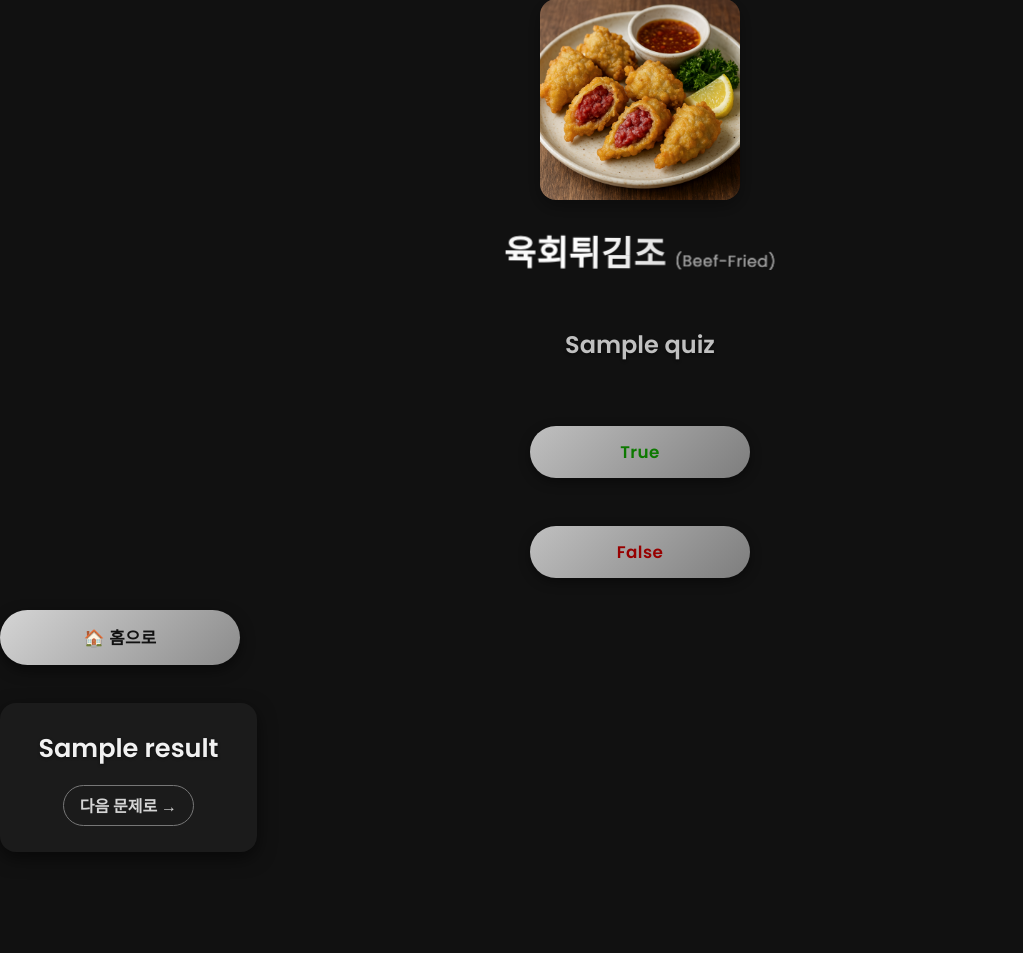
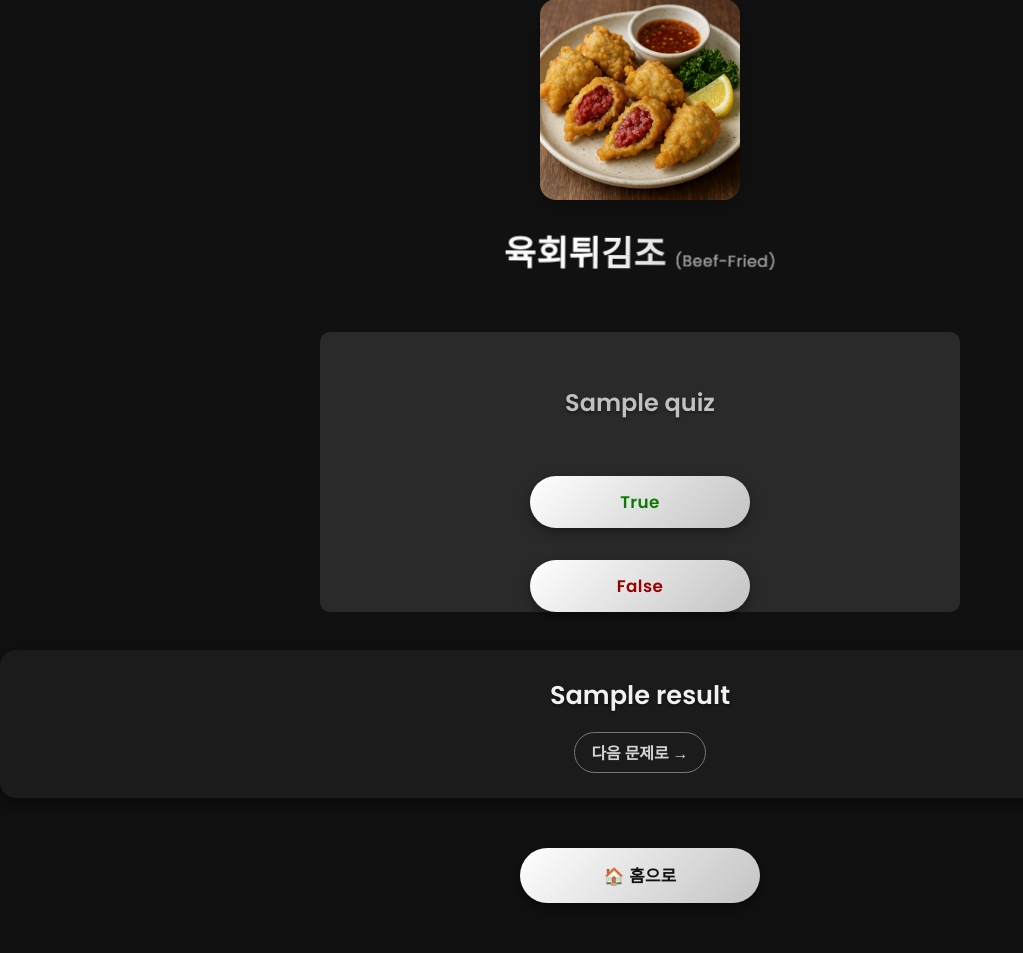
Before and after one commit to CSID-DGU/2025-1-OSSPrac-BeefFried-03, a Flask app: template Subject3_2/templates/game.html in a window 1280 px wide. Shown: the part 51-1004 px from the top of the page, without its empty margins (0-1023 px from the left). Before the commit the page ends 877 px from the top, so only its background shows below. Run offline with Flask 3, Linux system fonts and the light colour scheme; the template is opened without the code that fills it: most values are stand-ins (such as "Sample title", 1, 10 or a date in 2020).

Commit message:
[refactor] 미래 프로필 사진 연결 오류 해결, css 일부 수정

```diff
--- a/Subject3_2/static/css/main.css
+++ b/Subject3_2/static/css/main.css
@@ -108,7 +108,7 @@ a {
 /* ========================= 섹션 제목 ========================= */
 h2 {
   text-align: center;
-  margin: 34px 0 24px;
+  margin: 34px auto 24px auto;
   font-weight: 600;
   color: #c0c0c0;
 }
@@ -203,7 +203,7 @@ button[type="submit"] {
   padding: 13px 0;
   border: none;
   border-radius: 40px;
-  background: linear-gradient(135deg, #c0c0c0 0%, #7d7d7d 100%);
+  background: linear-gradient(135deg, #ffffff 0%, #c4c3c3 100%);
   color: #111;
   font-weight: 600;
   letter-spacing: 0.4px;
--- a/Subject3_2/static/css/result.css
+++ b/Subject3_2/static/css/result.css
@@ -38,7 +38,7 @@ body {
 }
 #profile_container {
   width: 350px;
-  background: #1b1b1b;
+  background: #333439;
   border-radius: 18px;
   box-shadow: 0 6px 20px rgba(0, 0, 0, 0.6);
   transition: transform 0.3s, box-shadow 0.3s;
@@ -139,7 +139,7 @@ body {
 .home_button:hover {
   transform: translateY(-4px) scale(1.03);
   box-shadow: 0 9px 24px rgba(0, 0, 0, 0.75);
-  filter: brightness(1.12);
+  background: linear-gradient(135deg, #ffffff 0%, #c4c3c3 100%);
 }
 
 .profile_detail h1 {
--- a/Subject3_2/templates/game.html
+++ b/Subject3_2/templates/game.html
@@ -9,6 +9,7 @@
     />
   </head>
   <body>
+    <div class="contact_section">
       <div class="team-banner">
         <img
           src="{{ url_for('static', filename='img/육회튀김.png') }}"
@@ -18,19 +19,16 @@
           육회튀김조 <span class="eng">(Beef-Fried)</span>
         </h1>
       </div>
-
-    <h2 style="text-align: center; margin-top: 2rem; color: rgb(192, 192, 192)">
+      <div class="question_box">
+        <h2 style="text-align: center;">
           {{ quiz.question }}
         </h2>
-
         <form
           method="POST"
           style="
             display: flex;
             flex-direction: column;
             align-items: center;
-        gap: 1rem;
-        margin-top: 2rem;
           "
         >
           <input type="hidden" name="is_true" value="{{ quiz.is_true }}" />
@@ -41,25 +39,33 @@
             False
           </button>
         </form>
-
-    <div class="home-button-wrap">
-      <a href="{{ url_for('home') }}" class="home-button">🏠 홈으로</a>
       </div>
-
       {% if result %}
       <div class="result-area">
         <h3>{{ result }}</h3>
         <a href="{{ url_for('game') }}">다음 문제로 →</a>
       </div>
       {% endif %}
+      <div class="home-button-wrap">
+        <a href="{{ url_for('home') }}" class="home-button">🏠 홈으로</a>
+      </div>
+
+    </div>
 
     <style>
       body {
         overflow-x: hidden;
       }
+      .contact_section{
+        display : flex;
+        flex-direction : column;
+        justify-content: center;
+      }
       .home-button-wrap {
         text-align: center;
         margin-top: 2rem;
+        margin: auto;
+        margin-top: 50px;
       }
 
       .home-button {
@@ -73,7 +79,7 @@
       }
 
       .home-button:hover {
-        background-color: #888;
+        background: linear-gradient(135deg, #ffffff 0%, #c4c3c3 100%);
       }
 
       .main-button {
@@ -87,7 +93,8 @@
       }
 
       .main-button:hover {
-        background-color: darkblue;
+         background: linear-gradient(135deg, #c0c0c0 0%, #7d7d7d 100%);
+
       }
 
       .result-area {
@@ -135,7 +142,7 @@
         text-decoration: none;
         cursor: pointer;
 
-        background: linear-gradient(135deg, #d5d5d5 0%, #8b8b8b 100%);
+        background: linear-gradient(135deg, #ffffff 0%, #c4c3c3 100%);
         box-shadow: 0 5px 14px rgba(0, 0, 0, 0.5);
         position: relative;
         overflow: hidden;
@@ -175,7 +182,6 @@
 
       h2 {
         max-width: 680px;
-        margin: 2.4rem auto 0;
         line-height: 1.45;
         font-weight: 600;
         color: #c0c0c0;
@@ -223,6 +229,19 @@
         color: #111;
       }
 
+      .question_box{
+          background: #2a2a2a;
+          margin: auto;
+          width: 50%;
+          height: 35vh;
+          padding: 20px;
+          border-radius: 10px;
+      }
+      .question_box h1 {
+        margin: 34px auto 24px auto;
+
+      }
+
       @media (max-width: 600px) {
         .main-button,
         .home-button {
--- a/Subject3_2/templates/home.html
+++ b/Subject3_2/templates/home.html
@@ -27,7 +27,7 @@
         text-align: center;
         padding: 48px 34px 56px;
         border-radius: 28px;
-        background: #1b1b1b;
+        background: #2a2a2a;
         box-shadow: 0 16px 40px rgba(0, 0, 0, 0.75);
         width: min(420px, 90%);
         animation: cardPop 0.8s ease-out;
@@ -119,7 +119,7 @@
         padding: 0.9em 0;
         border: none;
         border-radius: 12px;
-        background: linear-gradient(135deg, #d2d2d2 0%, #7c7c7c 100%);
+        background: linear-gradient(135deg, #ffffff 0%, #c4c3c3 100%);
         color: #111;
         font-size: 1rem;
         font-weight: 600;
--- a/Subject3_2/templates/result.html
+++ b/Subject3_2/templates/result.html
@@ -3,7 +3,7 @@
 <head>
     <meta charset="UTF-8">
     <meta name="viewport" content="width=device-width, initial-scale=1.0">
-    <title>Document</title>
+    <title>팀원 정보</title>
     <link rel="stylesheet" href="{{ url_for('static', filename='css/result.css') }}" />
 </head>
 <body>
@@ -43,7 +43,7 @@
                         <h3>미리 보는 미래 프로필</h3>
                         <div class="future_info">
                             <div class="profile_imgBox">
-                                {% if memFuture %}
+                                {% if mem.ImgFuture %}
                                     <img src="{{url_for('static', filename=mem.ImgFuture)}}" alt="미래 이미지" class="profile_img imgFuture" >
                                 {% else %}
                                     <img src="{{ url_for('static', filename='img/default.jpg') }}" alt="기본 이미지" class="profile_img imgFuture">
@@ -58,7 +58,7 @@
                 </div>
             {% endfor %}
         </section>
-        <div class="home-button-container"><a href="{{ url_for('home') }}" class="home_button">🏠 홈으로</a></div>
+        <div class="home-button-container"><a href="{{ url_for('home') }}" class="home_button">🏠홈으로</a></div>
     </div>
 </body>
 </html>
```
Also changed, not shown: Subject3_2/templates/contact.html (+9 -7 lines). Lines whose indentation alone changed are shown as unchanged.
